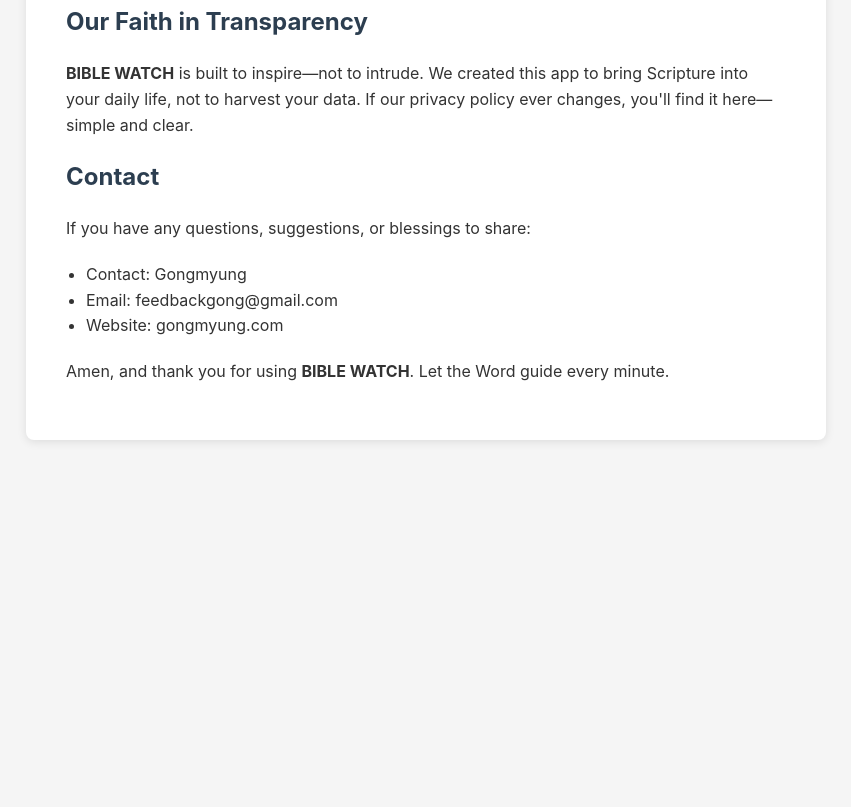
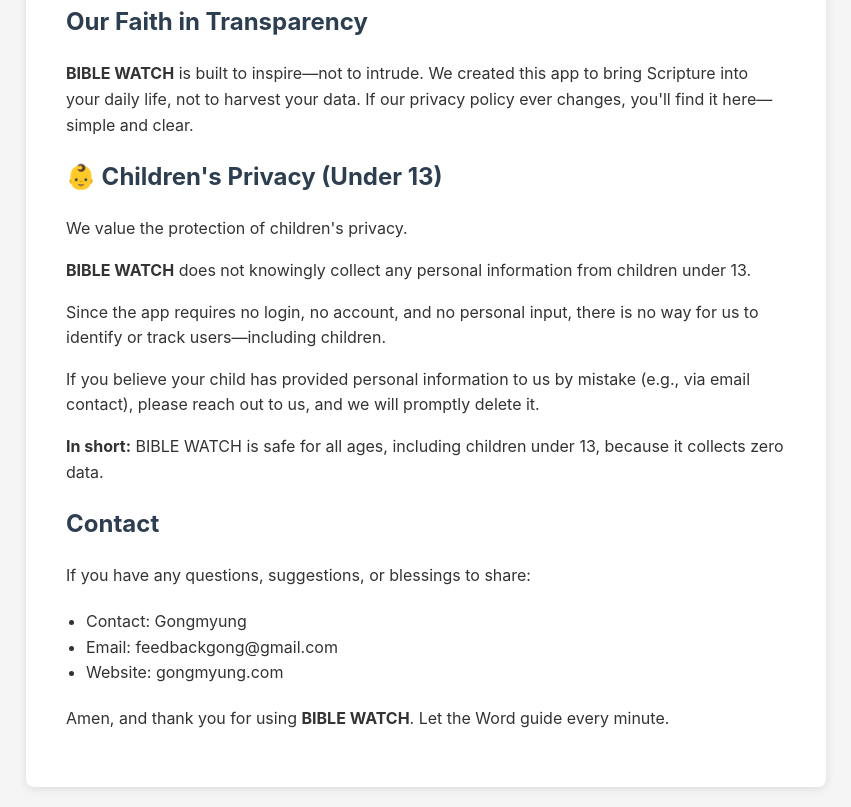
Before and after one commit to korssa/bible_watch, a website: page index.html in a window 1280 px wide. Shown: the part 992-1799 px from the top of the page, without its empty margins (214-1065 px from the left). Before the commit the page ends 1452 px from the top, so only its background shows below. Drawn offline with Linux system fonts and the light colour scheme.

Commit message:
Include children's privacy information in privacy policy
Added a section on children's privacy to the privacy policy.

```diff
--- a/index.html
+++ b/index.html
@@ -103,6 +103,14 @@
     <h2>Our Faith in Transparency</h2>
     <p><strong>BIBLE WATCH</strong> is built to inspire—not to intrude. We created this app to bring Scripture into your daily life, not to harvest your data. If our privacy policy ever changes, you'll find it here—simple and clear.</p>
 
+    <h2>👶 Children's Privacy (Under 13)</h2>
+    <p>We value the protection of children's privacy.</p>
+    <p><strong>BIBLE WATCH</strong> does not knowingly collect any personal information from children under 13.</p>
+    <p>Since the app requires no login, no account, and no personal input, there is no way for us to identify or track users—including children.</p>
+    <p>If you believe your child has provided personal information to us by mistake (e.g., via email contact), please reach out to us, and we will promptly delete it.</p>
+    <p><strong>In short:</strong> BIBLE WATCH is safe for all ages, including children under 13, because it collects zero data.</p>
+
+
     <h2>Contact</h2>
     <p>If you have any questions, suggestions, or blessings to share:</p>
     <ul>
```
